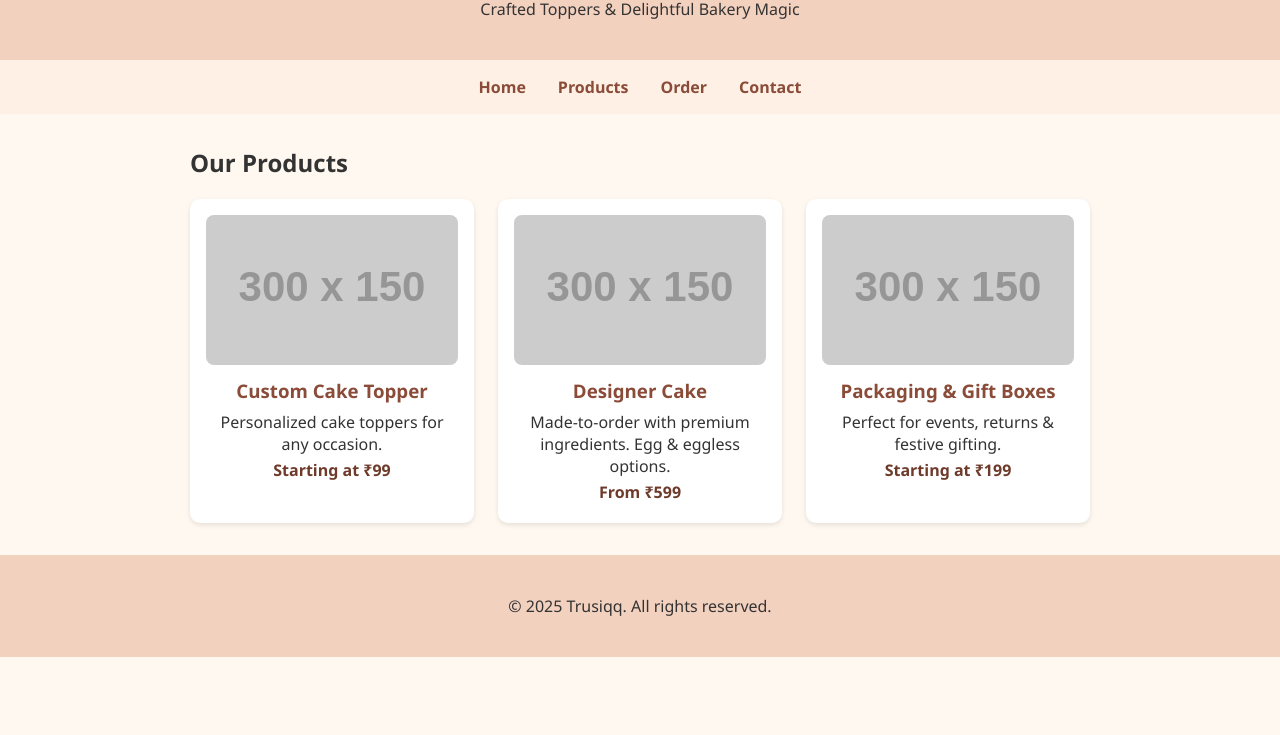
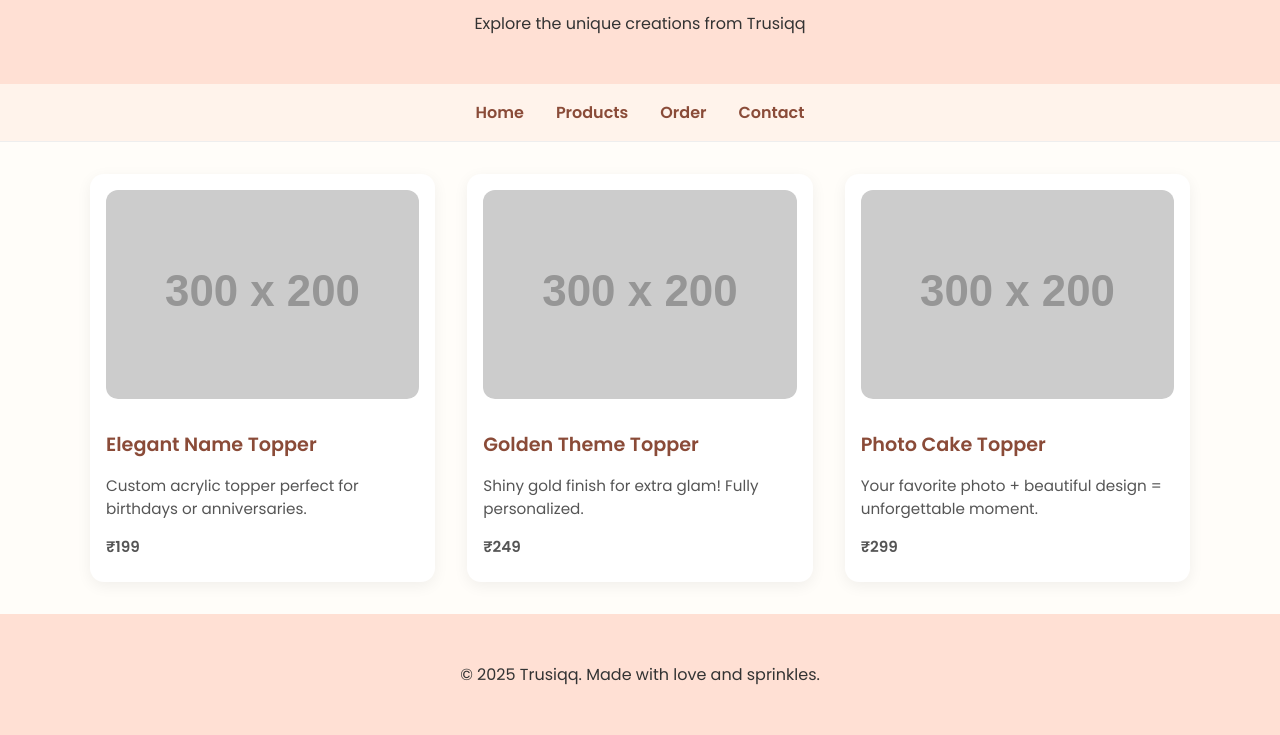
Before and after one commit to Beonrage08/trusiqq-website, a plain HTML site: page products.html in a window 1280 px wide. Shown: the part 112-847 px from the top of the page. Before the commit the page ends 800 px from the top, so only its background shows below. Drawn offline with Linux system fonts and the light colour scheme; placeholder pictures from the web are drawn by us.

Commit message:
Update products.html

```diff
--- a/products.html
+++ b/products.html
@@ -4,72 +4,96 @@
   <meta charset="UTF-8" />
   <meta name="viewport" content="width=device-width, initial-scale=1" />
   <title>Trusiqq - Products</title>
+  <link href="https://fonts.googleapis.com/css2?family=Poppins:wght@400;600&display=swap" rel="stylesheet">
   <style>
     body {
-      font-family: 'Segoe UI', sans-serif;
-      background: #fff8f0;
+      font-family: 'Poppins', sans-serif;
       margin: 0;
+      background: #fffdf9;
       color: #333;
     }
     header, footer {
-      background: #f3d1bf;
+      background: #ffe0d4;
       text-align: center;
-      padding: 1.5rem;
+      padding: 2rem 1rem;
     }
     nav {
-      background: #fff0e5;
+      background: #fff3eb;
       display: flex;
       justify-content: center;
       gap: 2rem;
       padding: 1rem 0;
+      border-bottom: 1px solid #eee;
     }
     nav a {
       text-decoration: none;
-      font-weight: bold;
+      font-weight: 600;
+      color: #8a4b38;
+      transition: color 0.3s ease;
+    }
+    nav a:hover {
+      color: #cc6f4d;
+    }
+    .products {
+      max-width: 1100px;
+      margin: 2rem auto;
+      padding: 0 1rem;
+      display: grid;
+      grid-template-columns: repeat(auto-fit, minmax(250px, 1fr));
+      gap: 2rem;
+    }
+    .product {
+      background: white;
+      padding: 1rem;
+      border-radius: 14px;
+      box-shadow: 0 4px 15px rgba(0,0,0,0.06);
+      transition: transform 0.3s ease, box-shadow 0.3s ease;
+    }
+    .product:hover {
+      transform: translateY(-5px);
+      box-shadow: 0 8px 20px rgba(0,0,0,0.08);
+    }
+    .product img {
+      width: 100%;
+      border-radius: 12px;
+      margin-bottom: 1rem;
+    }
+    .product h3 {
+      margin: 0.5rem 0 0.25rem;
+      font-size: 1.2rem;
       color: #8a4b38;
     }
-    section {
-      max-width: 900px;
-      margin: 2rem auto;
-      padding: 0 1rem;
-    }
-    .product-grid {
-      display: grid;
-      grid-template-columns: repeat(auto-fit,minmax(220px,1fr));
-      gap: 1.5rem;
-    }
-    .product-card {
-      background: white;
-      border-radius: 10px;
-      box-shadow: 0 2px 5px rgba(0,0,0,0.1);
-      padding: 1rem;
-      text-align: center;
-    }
-    .product-card img {
-      max-width: 100%;
-      border-radius: 8px;
-      height: 150px;
-      object-fit: cover;
-    }
-    .product-card h3 {
-      margin: 0.5rem 0;
-      color: #8a4b38;
-    }
-    .product-card p {
-      margin: 0.25rem 0;
+    .product p {
+      font-size: 0.95rem;
+      color: #555;
+      margin-bottom: 0.5rem;
     }
     .price {
       font-weight: bold;
-      color: #6e3b2b;
-      margin-top: 0.5rem;
+      color: #cc6f4d;
+    }
+    .btn {
+      display: inline-block;
+      margin-top: 1rem;
+      padding: 0.5rem 1rem;
+      background: #8a4b38;
+      color: white;
+      border-radius: 8px;
+      text-decoration: none;
+      font-weight: 600;
+      transition: background 0.3s ease;
+    }
+    .btn:hover {
+      background: #6e3b2b;
     }
   </style>
 </head>
 <body>
   <header>
-    <h1>Trusiqq</h1>
-    <p>Crafted Toppers & Delightful Bakery Magic</p>
+    <h1>Our Products</h1>
+    <p>Explore the unique creations from Trusiqq</p>
   </header>
+
   <nav>
     <a href="index.html">Home</a>
     <a href="products.html">Products</a>
@@ -77,32 +101,29 @@
     <a href="index.html#contact">Contact</a>
   </nav>
 
-  <section>
-    <h2>Our Products</h2>
-    <div class="product-grid">
-      <div class="product-card">
-        <img src="https://via.placeholder.com/300x150?text=Cake+Topper" alt="Custom Cake Topper" />
-        <h3>Custom Cake Topper</h3>
-        <p>Personalized cake toppers for any occasion.</p>
-        <p class="price">Starting at ₹99</p>
-      </div>
-      <div class="product-card">
-        <img src="https://via.placeholder.com/300x150?text=Designer+Cake" alt="Designer Cake" />
-        <h3>Designer Cake</h3>
-        <p>Made-to-order with premium ingredients. Egg & eggless options.</p>
-        <p class="price">From ₹599</p>
-      </div>
-      <div class="product-card">
-        <img src="https://via.placeholder.com/300x150?text=Gift+Boxes" alt="Packaging & Gift Boxes" />
-        <h3>Packaging & Gift Boxes</h3>
-        <p>Perfect for events, returns & festive gifting.</p>
-        <p class="price">Starting at ₹199</p>
-      </div>
+  <section class="products">
+    <div class="product">
+      <img src="https://via.placeholder.com/300x200?text=Topper+1" alt="Product 1" />
+      <h3>Elegant Name Topper</h3>
+      <p>Custom acrylic topper perfect for birthdays or anniversaries.</p>
+      <p class="price">₹199</p>
+    </div>
+    <div class="product">
+      <img src="https://via.placeholder.com/300x200?text=Topper+2" alt="Product 2" />
+      <h3>Golden Theme Topper</h3>
+      <p>Shiny gold finish for extra glam! Fully personalized.</p>
+      <p class="price">₹249</p>
+    </div>
+    <div class="product">
+      <img src="https://via.placeholder.com/300x200?text=Topper+3" alt="Product 3" />
+      <h3>Photo Cake Topper</h3>
+      <p>Your favorite photo + beautiful design = unforgettable moment.</p>
+      <p class="price">₹299</p>
     </div>
   </section>
 
   <footer>
-    <p>&copy; 2025 Trusiqq. All rights reserved.</p>
+    <p>&copy; 2025 Trusiqq. Made with love and sprinkles.</p>
   </footer>
 </body>
 </html>
```
